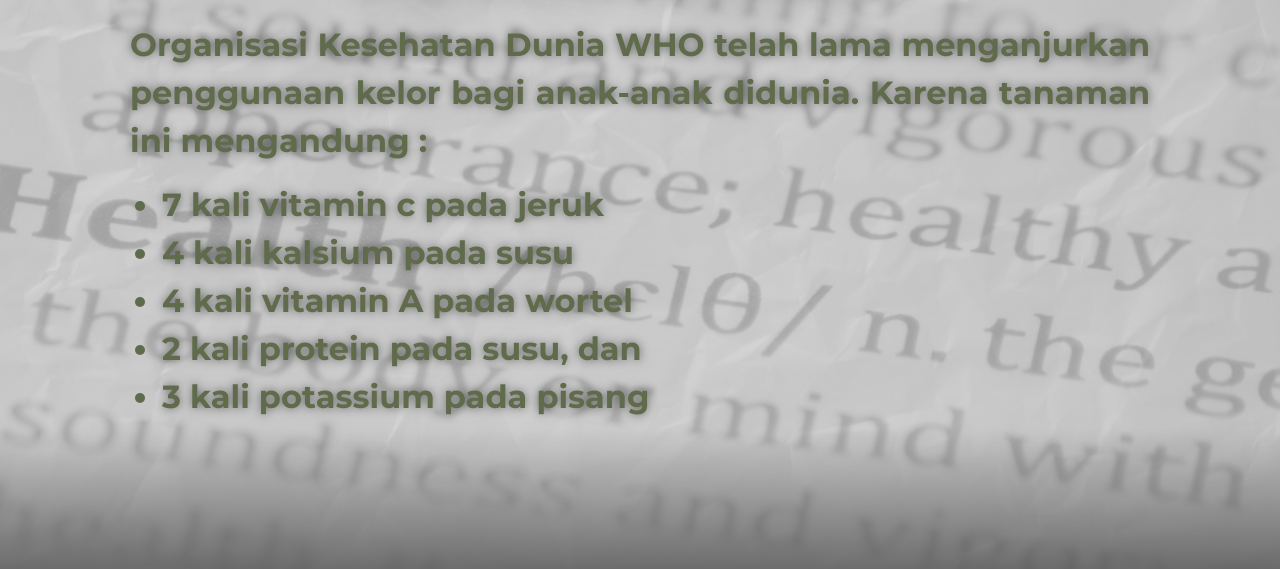
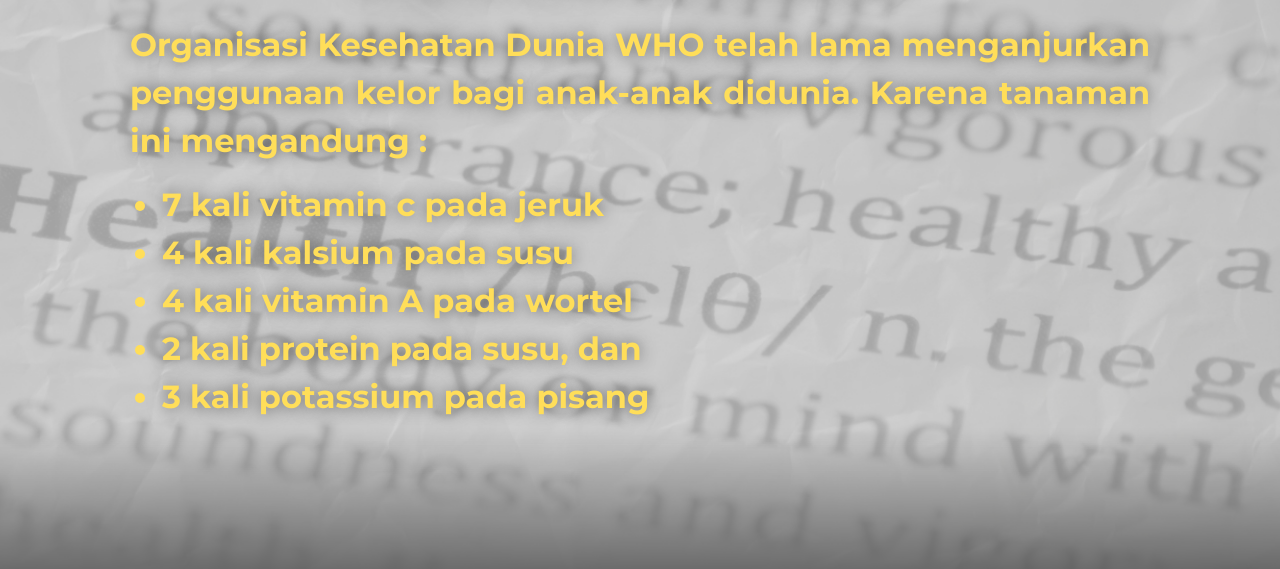
Before and after one commit to rwynns/mclor.id, a plain HTML site: page index.html in a window 1280 px wide. Shown: the part 2906-3475 px from the top of the page. Drawn offline with nearby package versions, Linux system fonts and the light colour scheme; a web font is replaced by a local one.

Commit message:
FONT-REV DONE

```diff
--- a/assets/style/style.css
+++ b/assets/style/style.css
@@ -335,10 +335,10 @@ body {
 
 .info p{
     font-family: 'Montserrat-B';
-    color: #5F6B4B;
+    color: #FFDE59;
     font-size: 2rem;
     font-weight: bold;
-    text-shadow: 0 0 10px rgba(0, 0, 0, 0.5);
+    text-shadow: 0 0 15px rgba(0, 0, 0, 0.5);
     text-align: justify;
 }
 
@@ -348,10 +348,10 @@ body {
     display: inline-block;
     text-align: left;
     font-family: 'Montserrat-B';
-    color: #5F6B4B;
+    color: #FFDE59;
     font-size: 2rem;
     font-weight: bold;
-    text-shadow: 0 0 10px rgba(0, 0, 0, 0.5);
+    text-shadow: 0 0 15px rgba(0, 0, 0, 0.5);
 }
 
 @media (max-width: 1200px) {
```
